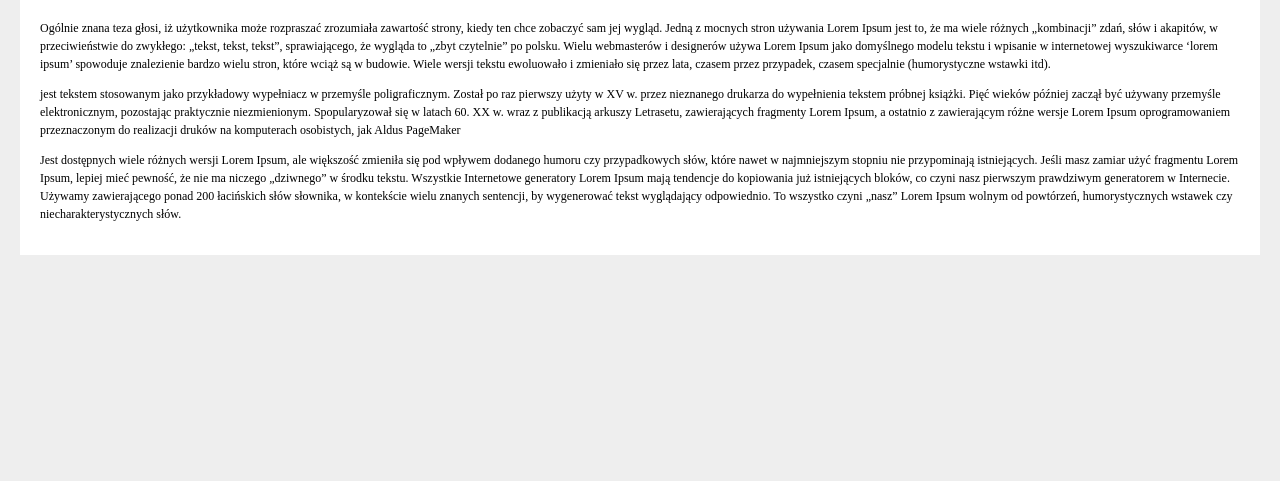
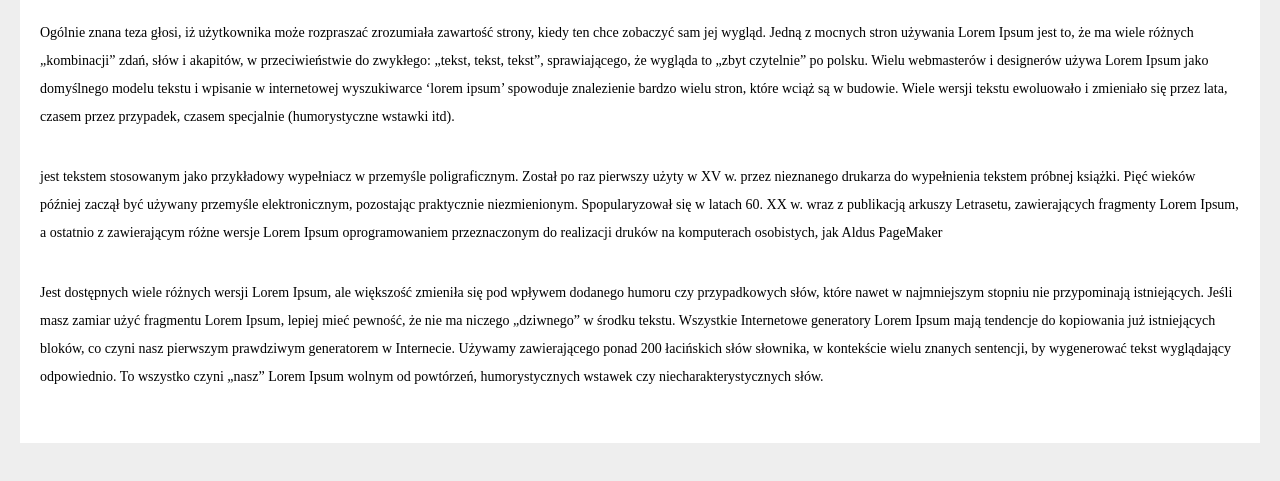
Before and after one commit to agatapier/css, a plain HTML site: page index.html in a window 1280 px wide. Shown: the part 89-570 px from the top of the page. Drawn offline with Linux system fonts and the light colour scheme.

Commit message:
paragraph spacing

```diff
--- a/css/syntax.css
+++ b/css/syntax.css
@@ -10,6 +10,7 @@
 
 
 p {
-    font-size:12px;
-    line-height: 1.5em;
+    font-size:14px;
+    line-height: 2em;
+    margin-bottom: 32px;
 }
```
